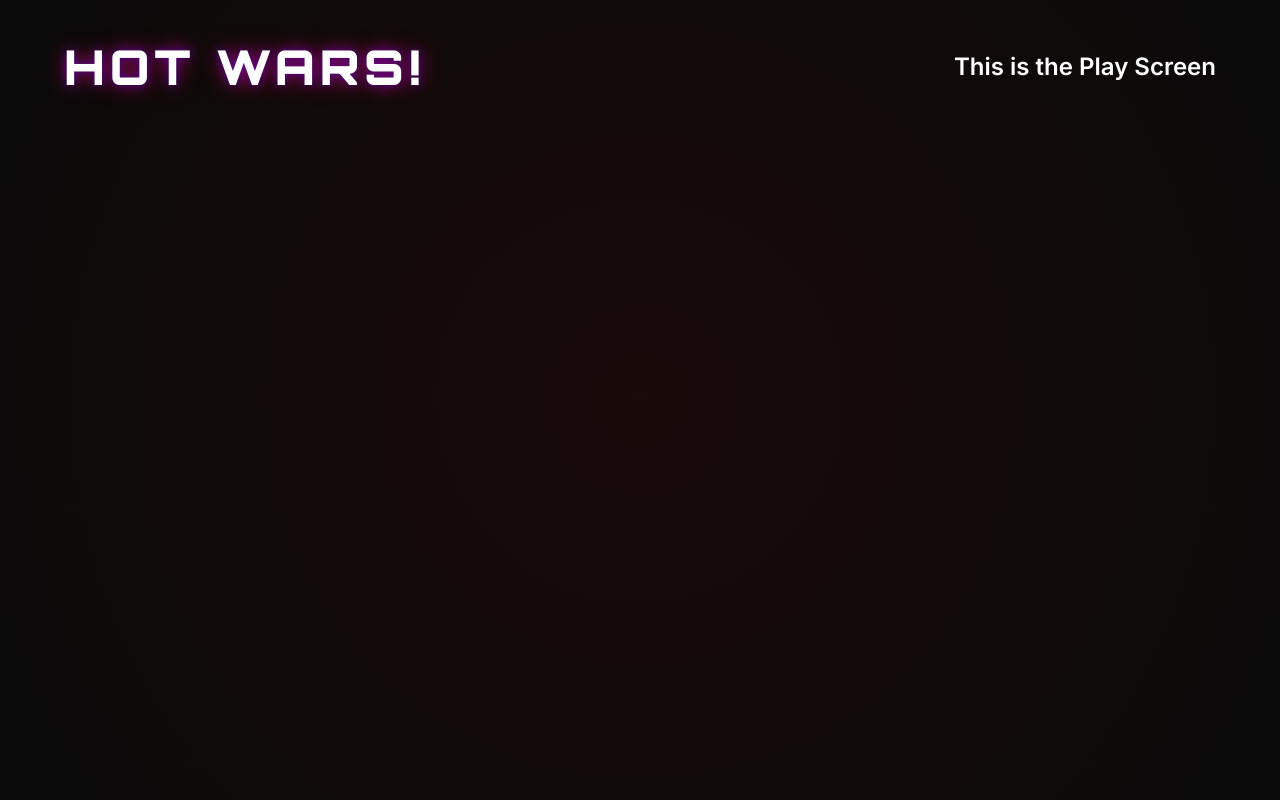
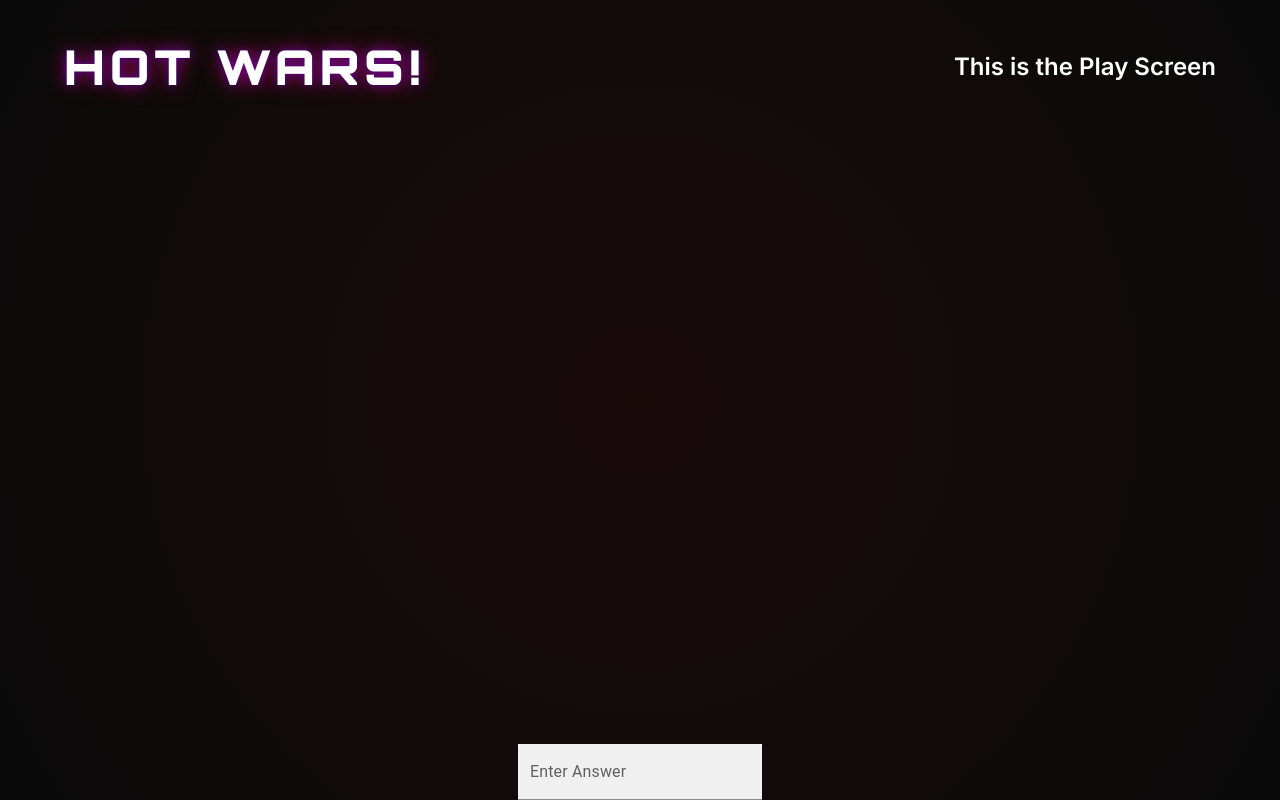
Before and after one commit to arsenic018/CS321-PROJECT, a React (Vite) app in the folder HotWars/: page /Play in a window 1280 px wide. Built offline with nearby package versions, Linux system fonts and the light colour scheme.

Commit message:
Added Textbox to Play Page

```diff
--- a/HotWars/package.json
+++ b/HotWars/package.json
@@ -10,6 +10,9 @@
     "preview": "vite preview"
   },
   "dependencies": {
+    "@emotion/react": "^11.14.0",
+    "@emotion/styled": "^11.14.1",
+    "@mui/material": "^7.3.9",
     "lucide-react": "^1.7.0",
     "react": "^19.2.4",
     "react-dom": "^19.2.4",
--- a/HotWars/src/pages/Play.css
+++ b/HotWars/src/pages/Play.css
@@ -1,25 +1,3 @@
-.startPanel {
-  display: flex;
-  flex-direction: column;
-  justify-content: space-between;
-  height: 100vh;
-  width: 100vw;
- background: radial-gradient(circle at center, #1a0b0b 0%, #0a0a0a 100%);
-  color: #ffffff;
-  font-family: 'Inter', sans-serif;
-  cursor: pointer;
-  overflow: hidden;
-  position: relative;
-}
-
-.startHeader {
-  display: flex;
-  justify-content: space-between;
-  align-items: center;
-  padding: 2rem 4rem;
-  z-index:
-   10;
-}
 .gameTitle {
   font-family: 'Orbitron', sans-serif;
   font-size: 3rem;
@@ -31,41 +9,3 @@
   margin: 0;
   animation: textGlow 3s ease-in-out infinite alternate;
 }
-.button-title{
-  font-family: 'Orbitron', sans-serif;
-  background: transparent;
-  color: #23081a;
-  font-size: 6rem;
-  font-weight: 900;
-  letter-spacing: 0.1em;
-}
-.left-middle-button {
-  position: absolute;
-  top: 55%;
-  left: 30px;
-  transform: translateY(-50%);
-  padding: 300px 150px;
-  background: linear-gradient(100deg, #2639d0, #84afe1);
-  border-radius: 100px;
-  cursor: pointer;
-}
-.right-top-button {
-  position: absolute;
-  top: 35%;
-  right: 30px;
-  transform: translateY(-50%);
-  padding: 100px 100px;
-  background: linear-gradient(100deg, #2639d0, #84afe1);
-  border-radius: 100px;
-  cursor: pointer;
-}
-.right-bottom-button {
-  position: absolute;
-  top: 75%;
-  right: 30px;
-  transform: translateY(-50%);
-  padding: 100px 160px;
-  background: linear-gradient(100deg, #2639d0, #84afe1);
-  border-radius: 100px;
-  cursor: pointer;
-}
--- a/HotWars/src/pages/Play.jsx
+++ b/HotWars/src/pages/Play.jsx
@@ -1,37 +1,35 @@
-import React from "react"
+import React, { useState } from "react"
+import Box from '@mui/material/Box';
+import TextField from '@mui/material/TextField';
 import './Play.css';
 const Play = () => {
-    return(
-    <div className="startPanel">
+    const [answer, setAnswer] = useState(""); // This will hold user Answer
+    const [score, setScore] = useState(0); // This will hold user Score
+    // FUTURE: Add a way to get questions from the loaded set the user provides.
+    // I'm not sure what the best way to do this is yet, but I know we need to do it.
+
+    // Textbox handler
+    const handleAnswer = (event) => {
+        setAnswer(event.target.value); // Accesses the current text
+    };
+    // When we figure out how to retrieve the set of answers, we should add a handler
+    // that checks if the user's answer is correct.
+
+    return (
+        <div className="startPanel">
+
             <header className="startHeader">
                 <h1 className="gameTitle">HOT WARS!</h1>
                 <h2 className="PageTitle"> This is the Play Screen</h2>
             </header>
-            {/* <PlayButton/>
-            <CreateButton/>
-            <LoadButton/> */}
+
+            <Box display="flex" justifyContent="center" alignItems="center" >
+                <TextField id="filled-basic" label="Enter Answer" variant="filled"
+                    sx={{ backgroundColor: "white" }} />
+            </Box>
+
         </div>
-
     )
 }
-// function PlayButton(){
-//     return (
-//         <div className="left-middle-button">
-//         <button className="button-title">Play</button>
-//         </div>
-//     )
-// }
-// function CreateButton(){
-//     return (<div className="right-top-button">
-//         <button className="button-title">Create A Set</button>
-//         </div>
-//     )
-// }
-// function LoadButton(){
-//     return (<div className="right-bottom-button">
-//         <button className="button-title">Load A Set</button>
-//         </div>
-//     )
-// }
 
 export default Play
```
Also changed, not shown: 1 other file (tests, documents, lock files or other folders).
